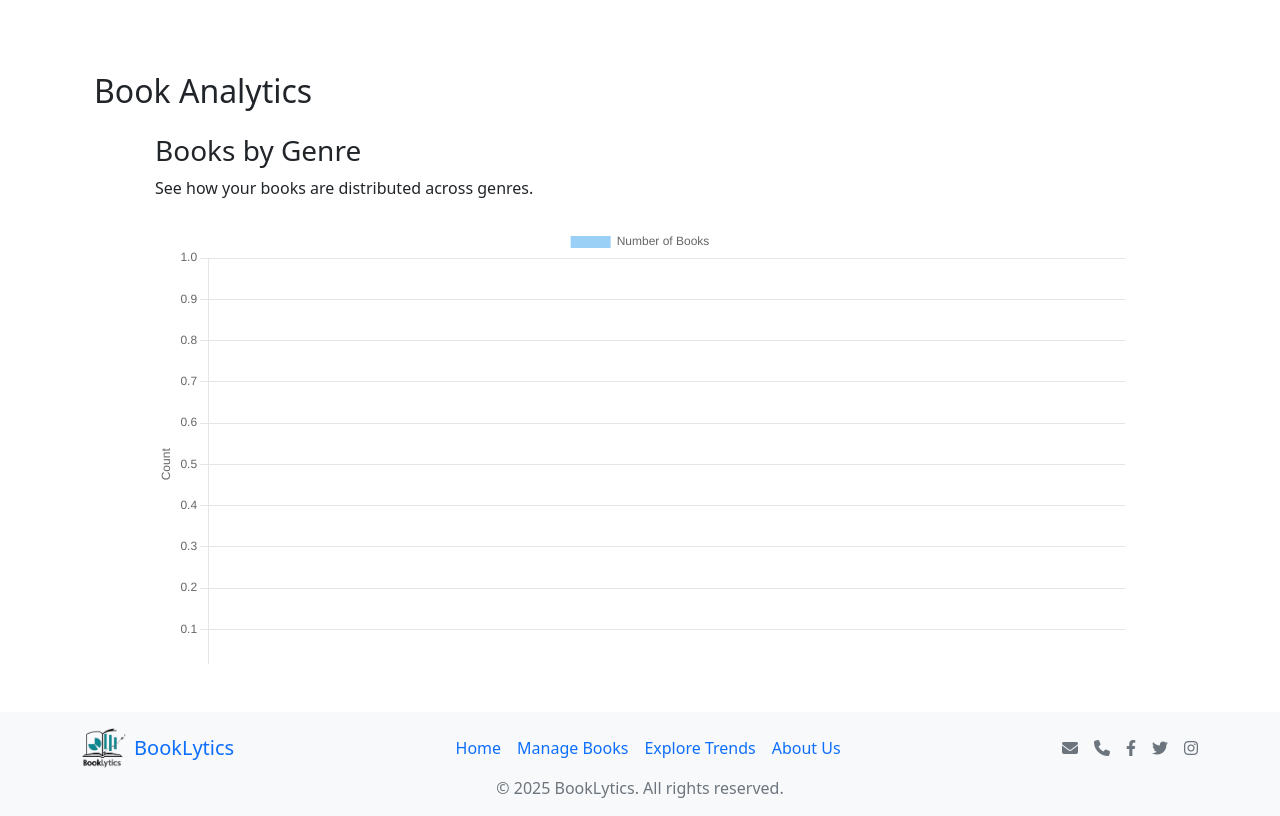
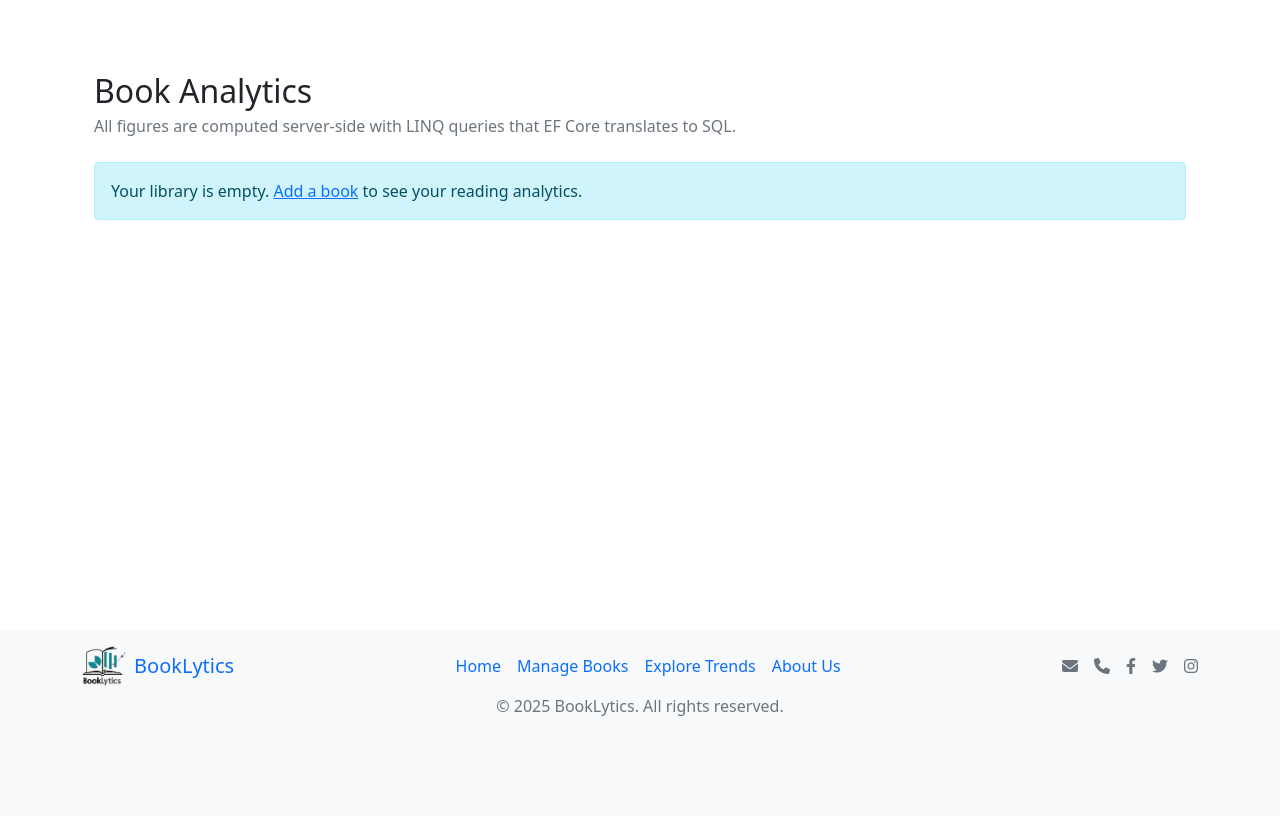
Before and after one commit to Onisha8/Bookstore_Analytics_App, an ASP.NET Core app: page /Books/Analytics in a window 1280 px wide. Shown: the part 66-882 px from the top of the page. After the commit the page ends 782 px from the top, so only its background shows below. Run offline with ASP.NET Core 8, Linux system fonts and the light colour scheme; the visitor is signed in with stand-in values (Sample User, id 1); the project's own start-up code is not run, and a stand-in starts its controllers and pages; some libraries are stand-ins or nearby versions.

Commit message:
Compute reading analytics server-side with LINQ
- Add IAnalyticsService/AnalyticsService: per-user KPIs, genre breakdown,
  highest-rated genres (min. 3 books), top 5 authors and rating distribution,
  each an IQueryable that EF Core translates to SQL GROUP BY/COUNT/AVG
- Add LibraryAnalytics view model; BooksController.Analytics uses the service
- Rebuild the Analytics page: KPI tiles, generated insights, four bar charts
  (Chart.js pinned to 4.4.1), genre table and an empty-library state
- Remove unused Phase 1 scripts (books.js, visualization.js) and the missing
  site.css link, which threw console errors on every page
- Document the analytics service in the README

```diff
--- a/Controllers/BooksController.cs
+++ b/Controllers/BooksController.cs
@@ -13,11 +13,13 @@ namespace BookApp.Controllers
     {
         private readonly IBookRepository _repo;
         private readonly IGoogleBooksService _gb;
+        private readonly IAnalyticsService _analytics;
 
-        public BooksController(IBookRepository repo, IGoogleBooksService gb)
+        public BooksController(IBookRepository repo, IGoogleBooksService gb, IAnalyticsService analytics)
         {
             _repo = repo;
             _gb = gb;
+            _analytics = analytics;
         }
 
         // GET: /Books
@@ -155,8 +157,7 @@ namespace BookApp.Controllers
         public IActionResult Analytics()
         {
             var userId = int.Parse(User.FindFirstValue(ClaimTypes.NameIdentifier)!);
-            var myBooks = _repo.GetByOwner(userId).ToList();
-            return View(myBooks);
+            return View(_analytics.GetForUser(userId));
         }
 
     }
--- a/Program.cs
+++ b/Program.cs
@@ -16,6 +16,7 @@ builder.WebHost.UseUrls("http://localhost:5000");
 builder.Services.AddDbContext<BookLyticsDbContext>(options =>
     options.UseSqlite(builder.Configuration.GetConnectionString("BookLytics")));
 builder.Services.AddScoped<IBookRepository, EfBookRepository>();
+builder.Services.AddScoped<IAnalyticsService, AnalyticsService>();
 builder.Services.AddHttpClient<IGoogleBooksService, GoogleBooksService>(client =>
 {
     client.BaseAddress = new Uri(builder.Configuration["GoogleBooks:ApiBaseUrl"]!);
--- a/Views/Books/Analytics.cshtml
+++ b/Views/Books/Analytics.cshtml
@@ -1,152 +1,184 @@
-@model IEnumerable<BookApp.Models.Book>
+@model BookApp.Models.LibraryAnalytics
+@using System.Linq
 @using System.Text.Json
 
 @{
     ViewData["Title"] = "Analytics";
+    var topGenre = Model.Genres.FirstOrDefault();
+    var bestGenre = Model.TopRatedGenres.FirstOrDefault();
+    var chartData = new
+    {
+        genres = Model.Genres.Select(g => new { label = g.Genre, value = g.Count }),
+        topRated = Model.TopRatedGenres.Select(g => new { label = g.Genre, value = g.AverageRating }),
+        authors = Model.TopAuthors.Select(a => new { label = a.Author, value = a.Count }),
+        ratings = Model.RatingDistribution.Select((count, i) => new { label = $"{i + 1}★", value = count })
+    };
 }
 
-<div class="container py-5" style="max-height: 80vh; overflow-y: auto;">
-    <h2 class="mb-4">Book Analytics</h2>
+<style>
+    .analytics { --series-1: #2a78d6; --ink-2: #52514e; --grid: #e6e5e0; }
+    .analytics .kpi { border: 1px solid var(--grid); border-radius: .75rem; padding: 1rem 1.25rem; background: #fff; height: 100%; }
+    .analytics .kpi-label { color: var(--ink-2); font-size: .85rem; margin-bottom: .25rem; }
+    .analytics .kpi-value { font-size: 1.75rem; font-weight: 600; line-height: 1.1; font-variant-numeric: tabular-nums; }
+    .analytics .chart-card { border: 1px solid var(--grid); border-radius: .75rem; padding: 1.25rem; background: #fff; height: 100%; }
+    .analytics .chart-card h3 { font-size: 1.1rem; margin-bottom: .25rem; }
+    .analytics .chart-card p { color: var(--ink-2); font-size: .875rem; }
+    .analytics .chart-box { position: relative; height: 280px; }
+    .analytics table td.num, .analytics table th.num { text-align: right; font-variant-numeric: tabular-nums; }
+</style>
 
-    <!-- Chart 1: Books by Genre (Bar) -->
-    <div class="chart-container mb-5 pb-4">
-        <h3>Books by Genre</h3>
-        <p>See how your books are distributed across genres.</p>
-        <canvas id="genreChart"></canvas>
+<div class="container py-5 analytics">
+    <h2 class="mb-1">Book Analytics</h2>
+    <p class="text-muted mb-4">All figures are computed server-side with LINQ queries that EF Core translates to SQL.</p>
+
+    @if (!Model.HasData)
+    {
+        <div class="alert alert-info">
+            Your library is empty. <a asp-action="Create">Add a book</a> to see your reading analytics.
+        </div>
+    }
+    else
+    {
+        <!-- KPI tiles -->
+        <div class="row g-3 mb-4">
+            <div class="col-6 col-md"><div class="kpi"><div class="kpi-label">Books</div><div class="kpi-value">@Model.TotalBooks</div></div></div>
+            <div class="col-6 col-md"><div class="kpi"><div class="kpi-label">Average rating</div><div class="kpi-value">@Model.AverageRating.ToString("0.00") ★</div></div></div>
+            <div class="col-6 col-md"><div class="kpi"><div class="kpi-label">Liked</div><div class="kpi-value">@Model.LikedPercent.ToString("0.#")%</div></div></div>
+            <div class="col-6 col-md"><div class="kpi"><div class="kpi-label">Genres</div><div class="kpi-value">@Model.GenreCount</div></div></div>
+            <div class="col-12 col-md"><div class="kpi"><div class="kpi-label">Authors</div><div class="kpi-value">@Model.AuthorCount</div></div></div>
         </div>
 
-    <!-- Chart 2: Top 5 Authors by Book Count (Line) -->
-    <div class="chart-container mb-5 pb-4">
-        <h3>Top 5 Authors by Book Count</h3>
-        <p>This line chart ranks your most prolific authors.</p>
-        <canvas id="authorChart"></canvas>
-    </div>
-
-    <!-- Chart 3: Rating Distribution (Pie, Smaller) -->
-    <div class="chart-container mb-5 pb-4" style="max-width:400px;">
-        <h3>Rating Distribution</h3>
-        <p>Breakdown of your book ratings from 1 to 5 stars.</p>
-        <canvas id="ratingChart"></canvas>
+        <!-- Insights -->
+        <div class="card mb-4">
+            <div class="card-body">
+                <h3 class="h5">Insights</h3>
+                <ul class="mb-0">
+                    @if (topGenre is not null)
+                    {
+                        <li>You read the most <strong>@topGenre.Genre</strong> (@topGenre.Count books, @((100.0 * topGenre.Count / Model.TotalBooks).ToString("0.#"))% of your library).</li>
+                    }
+                    @if (bestGenre is not null)
+                    {
+                        <li>Your highest-rated genre is <strong>@bestGenre.Genre</strong>, averaging @bestGenre.AverageRating.ToString("0.00") ★ across @bestGenre.Count books.</li>
+                    }
+                    @if (Model.AvgRatingLiked is double liked && Model.AvgRatingNotLiked is double notLiked)
+                    {
+                        <li>Books you liked average <strong>@liked.ToString("0.00") ★</strong> vs. @notLiked.ToString("0.00") ★ for the rest (a difference of @((liked - notLiked).ToString("+0.00;-0.00;0.00")) stars).</li>
+                    }
+                </ul>
             </div>
         </div>
 
+        <!-- Charts -->
+        <div class="row g-4 mb-4">
+            <div class="col-lg-6">
+                <div class="chart-card">
+                    <h3>Books by genre</h3>
+                    <p>Number of books in each genre, most-read first.</p>
+                    <div class="chart-box" style="height:@(Math.Max(280, Model.Genres.Count * 26))px"><canvas id="genreChart" aria-label="Books by genre" role="img"></canvas></div>
+                </div>
+            </div>
+            <div class="col-lg-6">
+                <div class="chart-card">
+                    <h3>Highest-rated genres</h3>
+                    <p>Average rating per genre (genres with at least @BookApp.Services.AnalyticsService.MinBooksForGenreRanking books).</p>
+                    <div class="chart-box"><canvas id="topRatedChart" aria-label="Highest-rated genres" role="img"></canvas></div>
+                </div>
+            </div>
+            <div class="col-lg-6">
+                <div class="chart-card">
+                    <h3>Top 5 authors</h3>
+                    <p>Authors you've read the most books by.</p>
+                    <div class="chart-box"><canvas id="authorChart" aria-label="Top 5 authors" role="img"></canvas></div>
+                </div>
+            </div>
+            <div class="col-lg-6">
+                <div class="chart-card">
+                    <h3>Rating distribution</h3>
+                    <p>How many books you gave each star rating.</p>
+                    <div class="chart-box"><canvas id="ratingChart" aria-label="Rating distribution" role="img"></canvas></div>
+                </div>
+            </div>
+        </div>
+
+        <!-- Table view (also the accessible fallback for the charts) -->
+        <div class="chart-card">
+            <h3>Genre breakdown</h3>
+            <div class="table-responsive">
+                <table class="table table-sm align-middle mb-0">
+                    <thead>
+                        <tr><th>Genre</th><th class="num">Books</th><th class="num">Avg rating</th><th class="num">Liked</th></tr>
+                    </thead>
+                    <tbody>
+                        @foreach (var g in Model.Genres)
+                        {
+                            <tr>
+                                <td>@g.Genre</td>
+                                <td class="num">@g.Count</td>
+                                <td class="num">@g.AverageRating.ToString("0.00")</td>
+                                <td class="num">@g.LikedPercent.ToString("0.#")%</td>
+                            </tr>
+                        }
+                    </tbody>
+                </table>
+            </div>
+        </div>
+    }
+</div>
+
 @section Scripts {
-    <script src="https://cdn.jsdelivr.net/npm/chart.js"></script>
+    @if (Model.HasData)
+    {
+        <script src="https://cdn.jsdelivr.net/npm/chart.js@4.4.1/dist/chart.umd.min.js"></script>
         <script>
             document.addEventListener('DOMContentLoaded', () => {
-          const books = @Html.Raw(JsonSerializer.Serialize(
-        Model,
-        new JsonSerializerOptions { PropertyNamingPolicy = JsonNamingPolicy.CamelCase }
-      ));
+                const data = @Html.Raw(JsonSerializer.Serialize(chartData));
+                const css = getComputedStyle(document.querySelector('.analytics'));
+                const series = css.getPropertyValue('--series-1').trim();
+                const ink = css.getPropertyValue('--ink-2').trim();
+                const grid = css.getPropertyValue('--grid').trim();
 
-          const baseOptions = {
-            responsive: true,
-            animation: { duration: 2000, easing: 'easeOutBounce' },
-            plugins: {
-              legend: { display: true, position: 'top', labels: { padding: 20 } },
-              tooltip: { enabled: true }
-            }
+                Chart.defaults.color = ink;
+                Chart.defaults.font.family = getComputedStyle(document.body).fontFamily;
+
+                function bar(id, rows, { horizontal = true, valueLabel = 'Books', max } = {}) {
+                    const valueAxis = {
+                        beginAtZero: true, max,
+                        grid: { color: grid }, border: { display: false },
+                        ticks: { precision: valueLabel === 'Books' ? 0 : undefined }
                     };
-
-          // ==== Chart 1: Bar (Genre) ====
-          const genreCounts = {};
-          books.forEach(b => {
-            genreCounts[b.genre] = (genreCounts[b.genre] || 0) + 1;
-          });
-          const genres = Object.keys(genreCounts);
-          const counts = genres.map(g => genreCounts[g]);
-
-          new Chart(
-            document.getElementById('genreChart').getContext('2d'),
-            {
+                    const categoryAxis = { grid: { display: false }, border: { color: grid } };
+                    new Chart(document.getElementById(id), {
                         type: 'bar',
                         data: {
-                labels: genres,
+                            labels: rows.map(r => r.label),
                             datasets: [{
-                  label: 'Number of Books',
-                  data: counts
+                                label: valueLabel,
+                                data: rows.map(r => r.value),
+                                backgroundColor: series,
+                                borderRadius: 4,
+                                borderSkipped: 'start',
+                                maxBarThickness: 28
                             }]
                         },
                         options: {
-                ...baseOptions,
-                scales: {
-                  x: { title: { display: true, text: 'Genre' } },
-                  y: { beginAtZero: true, title: { display: true, text: 'Count' } }
+                            indexAxis: horizontal ? 'y' : 'x',
+                            maintainAspectRatio: false,
+                            animation: { duration: 400 },
+                            plugins: {
+                                legend: { display: false },
+                                tooltip: { callbacks: { label: ctx => `${valueLabel}: ${ctx.formattedValue}` } }
+                            },
+                            scales: horizontal ? { x: valueAxis, y: categoryAxis } : { x: categoryAxis, y: valueAxis }
                         }
+                    });
                 }
-            }
-          );
 
-          // ==== Chart 2: Line (Authors) ====
-          const authorCounts = {};
-          books.forEach(b => {
-            authorCounts[b.author] = (authorCounts[b.author] || 0) + 1;
-          });
-          const topAuthors = Object.entries(authorCounts)
-            .sort((a, b) => b[1] - a[1])
-            .slice(0, 5);
-          const authorLabels = topAuthors.map(a => a[0]);
-          const authorData   = topAuthors.map(a => a[1]);
-
-          new Chart(
-            document.getElementById('authorChart').getContext('2d'),
-            {
-              type: 'line',
-              data: {
-                labels: authorLabels,
-                datasets: [{
-                  label: 'Books Written',
-                  data: authorData,
-                  tension: 0.4,
-                  fill: false
-                }]
-              },
-              options: {
-                ...baseOptions,
-                scales: {
-                  x: { title: { display: true, text: 'Author' } },
-                  y: { beginAtZero: true, title: { display: true, text: 'Books' } }
-                }
-              }
-            }
-          );
-
-          // ==== Chart 3: Pie (Rating) ====
-          const ratingCounts = { '1':0,'2':0,'3':0,'4':0,'5':0 };
-          books.forEach(b => {
-            if (ratingCounts[b.rating] !== undefined)
-              ratingCounts[b.rating]++;
-          });
-          const ratingLabels = Object.keys(ratingCounts);
-          const ratingData   = ratingLabels.map(l => ratingCounts[l]);
-
-          // explicit color palette for pie slices
-          const pieColors = [
-            '#FF6384', '#36A2EB', '#FFCE56',
-            '#4BC0C0', '#9966FF'
-          ];
-
-          new Chart(
-            document.getElementById('ratingChart').getContext('2d'),
-            {
-              type: 'pie',
-              data: {
-                labels: ratingLabels,
-                datasets: [{
-                  label: 'Rating Distribution',
-                  data: ratingData,
-                  backgroundColor: pieColors
-                }]
-              },
-              options: {
-                ...baseOptions,
-                plugins: {
-                  ...baseOptions.plugins,
-                  legend: { ...baseOptions.plugins.legend, position: 'bottom' }
-                }
-              }
-            }
-          );
+                bar('genreChart', data.genres);
+                bar('topRatedChart', data.topRated, { valueLabel: 'Avg rating', max: 5 });
+                bar('authorChart', data.authors);
+                bar('ratingChart', data.ratings, { horizontal: false });
             });
         </script>
     }
+}
--- a/Views/Shared/_Layout.cshtml
+++ b/Views/Shared/_Layout.cshtml
@@ -13,7 +13,6 @@
 
     <!-- Your custom CSS -->
     <link href="~/css/main.css" rel="stylesheet" />
-    <link href="~/css/site.css" rel="stylesheet" />
 
     <!-- Bootstrap -->
     <link href="https://cdn.jsdelivr.net/npm/bootstrap@5.1.3/dist/css/bootstrap.min.css"
@@ -159,8 +158,6 @@
 
     <!-- Scripts -->
     <script src="https://cdn.jsdelivr.net/npm/bootstrap@5.1.3/dist/js/bootstrap.bundle.min.js"></script>
-    <script src="~/js/books.js"></script>
-    <script src="~/js/visualization.js"></script>
     @RenderSection("Scripts", required: false)
 </body>
 </html>
--- a/wwwroot/js/books.js
+++ /dev/null
@@ -1,99 +0,0 @@
-let books = [];
-
-function generateDummyBooks() {
-const titles = [
-    "The Alchemist", "Atomic Habits", "Rich Dad Poor Dad", "1984", "To Kill a Mockingbird",
-    "The Great Gatsby", "The Power of Now", "The Hobbit", "Becoming", "Sapiens",
-    "Deep Work", "Educated", "Think and Grow Rich", "Start With Why", "Can't Hurt Me",
-    "The Psychology of Money", "The Silent Patient", "Dune", "The Book Thief", "The Catcher in the Rye"
-];
-titles.forEach((title, i) => {
-    books.push({
-    id: i + 1,
-    title,
-    author: `Author ${i + 1}`,
-    genre: ["Fiction", "Self-help", "Drama", "Thriller", "Fantasy"][i % 5],
-    rating: Math.ceil(Math.random() * 5),
-    review: "Sample review for " + title,
-    liked: Math.random() > 0.5
-    });
-});
-}
-
-function renderBooks() {
-const container = document.getElementById("bookList");
-container.innerHTML = books.map(book => `
-    <div class="col-md-4 mb-4">
-    <div class="card card-custom">
-        <div class="card-body">
-        <h5 class="card-title">${book.title}</h5>
-        <p class="card-text">
-            <small><strong>Author:</strong> ${book.author}</small><br>
-            <small><strong>Genre:</strong> ${book.genre}</small><br>
-            <small><strong>Rating:</strong> ${'<i class="fas fa-star text-warning"></i>'.repeat(book.rating)}</small><br>
-            <small><strong>Review:</strong> ${book.review}</small><br>
-            <small><strong>Liked:</strong> ${book.liked ? '<i class="fas fa-heart text-danger"></i>' : '<i class="far fa-heart text-muted"></i>'}</small>
-        </p>
-        <button class="btn btn-sm btn-warning me-2" onclick='editBook(${book.id})'>Edit</button>
-        <button class="btn btn-sm btn-danger" onclick='deleteBook(${book.id})'>Delete</button>
-        </div>
-    </div>
-    </div>
-`).join("");
-}
-
-function openAddModal() {
-document.getElementById("bookForm").reset();
-document.getElementById("bookId").value = "";
-const modal = new bootstrap.Modal(document.getElementById('bookModal'));
-modal.show();
-}
-
-function editBook(id) {
-const book = books.find(b => b.id === id);
-if (book) {
-    document.getElementById("bookId").value = book.id;
-    document.getElementById("title").value = book.title;
-    document.getElementById("author").value = book.author;
-    document.getElementById("genre").value = book.genre;
-    document.getElementById("rating").value = book.rating;
-    document.getElementById("review").value = book.review;
-    document.getElementById("liked").checked = book.liked;
-    const modal = new bootstrap.Modal(document.getElementById('bookModal'));
-    modal.show();
-}
-}
-
-function deleteBook(id) {
-if (confirm("Are you sure you want to delete this book?")) {
-    books = books.filter(b => b.id !== id);
-    renderBooks();
-}
-}
-
-document.getElementById("bookForm").addEventListener("submit", function(e) {
-e.preventDefault();
-const id = document.getElementById("bookId").value;
-const bookData = {
-    id: id ? Number(id) : Date.now(),
-    title: document.getElementById("title").value,
-    author: document.getElementById("author").value,
-    genre: document.getElementById("genre").value,
-    rating: Number(document.getElementById("rating").value),
-    review: document.getElementById("review").value,
-    liked: document.getElementById("liked").checked
-};
-
-if (id) {
-    const index = books.findIndex(b => b.id == id);
-    books[index] = bookData;
-} else {
-    books.push(bookData);
-}
-const modal = bootstrap.Modal.getInstance(document.getElementById('bookModal'));
-modal.hide();
-renderBooks();
-});
-
-generateDummyBooks();
-renderBooks();
--- a/wwwroot/js/visualization.js
+++ /dev/null
@@ -1,55 +0,0 @@
-// Bar Chart – Top 5 Rated Books
-new Chart(document.getElementById("barChart"), {
-    type: "bar",
-    data: {
-        labels: ["The Alchemist", "Atomic Habits", "Rich Dad Poor Dad", "1984", "To Kill a Mockingbird"],
-        datasets: [{
-            label: "Rating",
-            data: [4.9, 4.8, 4.7, 4.6, 4.5],
-            backgroundColor: "rgba(54, 162, 235, 0.6)"
-        }]
-    },
-    options: {
-        responsive: true
-    }
-});
-
-// Pie Chart – Genre Distribution
-new Chart(document.getElementById("pieChart"), {
-    type: "pie",
-    data: {
-        labels: ["Fiction", "Self-help", "Drama", "Thriller", "Fantasy"],
-        datasets: [{
-            label: "Genre Count",
-            data: [3, 7, 4, 4, 2], // Adjust if needed
-            backgroundColor: [
-                "rgba(255, 99, 132, 0.6)",
-                "rgba(75, 192, 192, 0.6)",
-                "rgba(255, 206, 86, 0.6)",
-                "rgba(153, 102, 255, 0.6)",
-                "rgba(255, 159, 64, 0.6)"
-            ]
-        }]
-    },
-    options: {
-        responsive: true
-    }
-});
-
-// Line Chart – Monthly Review Counts
-new Chart(document.getElementById("lineChart"), {
-    type: "line",
-    data: {
-        labels: ["Jan", "Feb", "Mar", "Apr", "May"],
-        datasets: [{
-            label: "Monthly Reviews",
-            data: [10, 15, 25, 18, 22],
-            fill: false,
-            borderColor: "rgba(255, 99, 132, 1)",
-            tension: 0.3
-        }]
-    },
-    options: {
-        responsive: true
-    }
-});
```
Also changed, not shown: Models/LibraryAnalytics.cs (added, +30 -0 lines), Services/AnalyticsService.cs (added, +114 -0 lines), Services/IAnalyticsService.cs (added, +8 -0 lines), README.md. Lines whose indentation alone changed are shown as unchanged.
